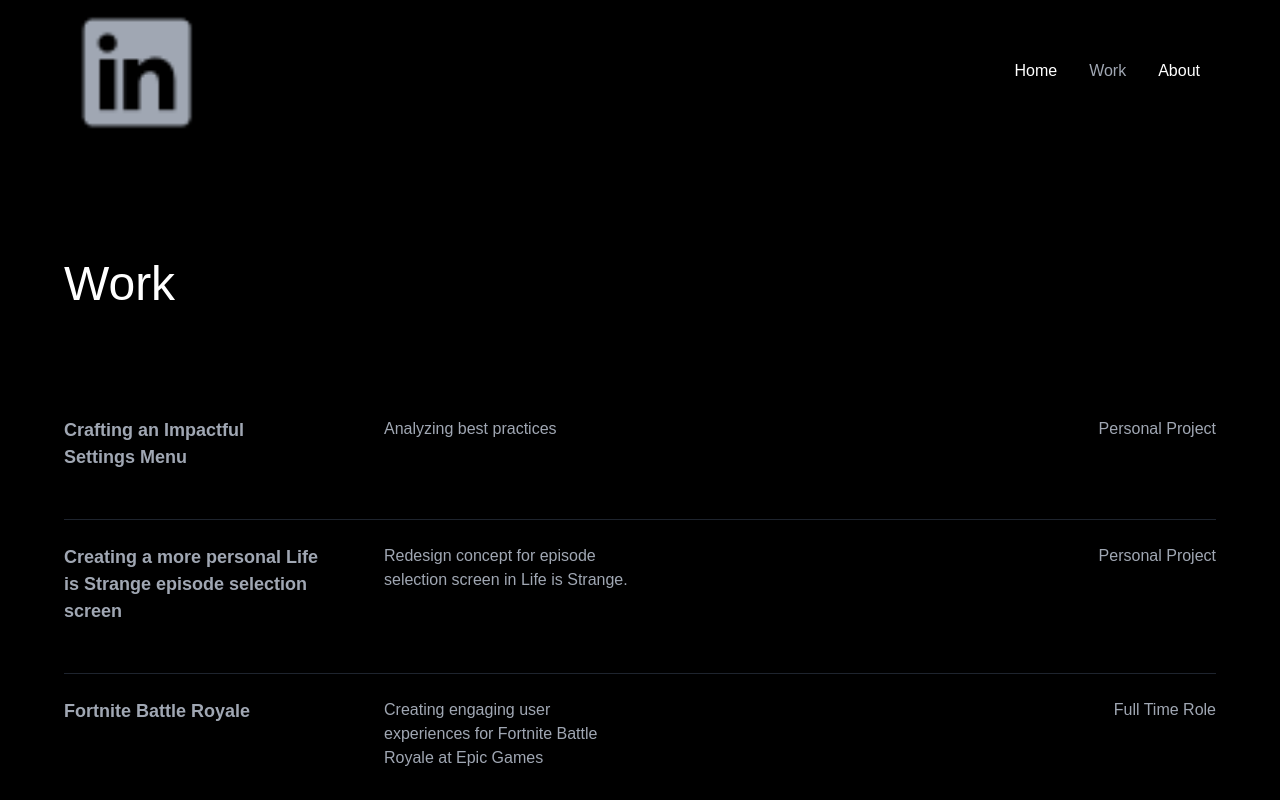
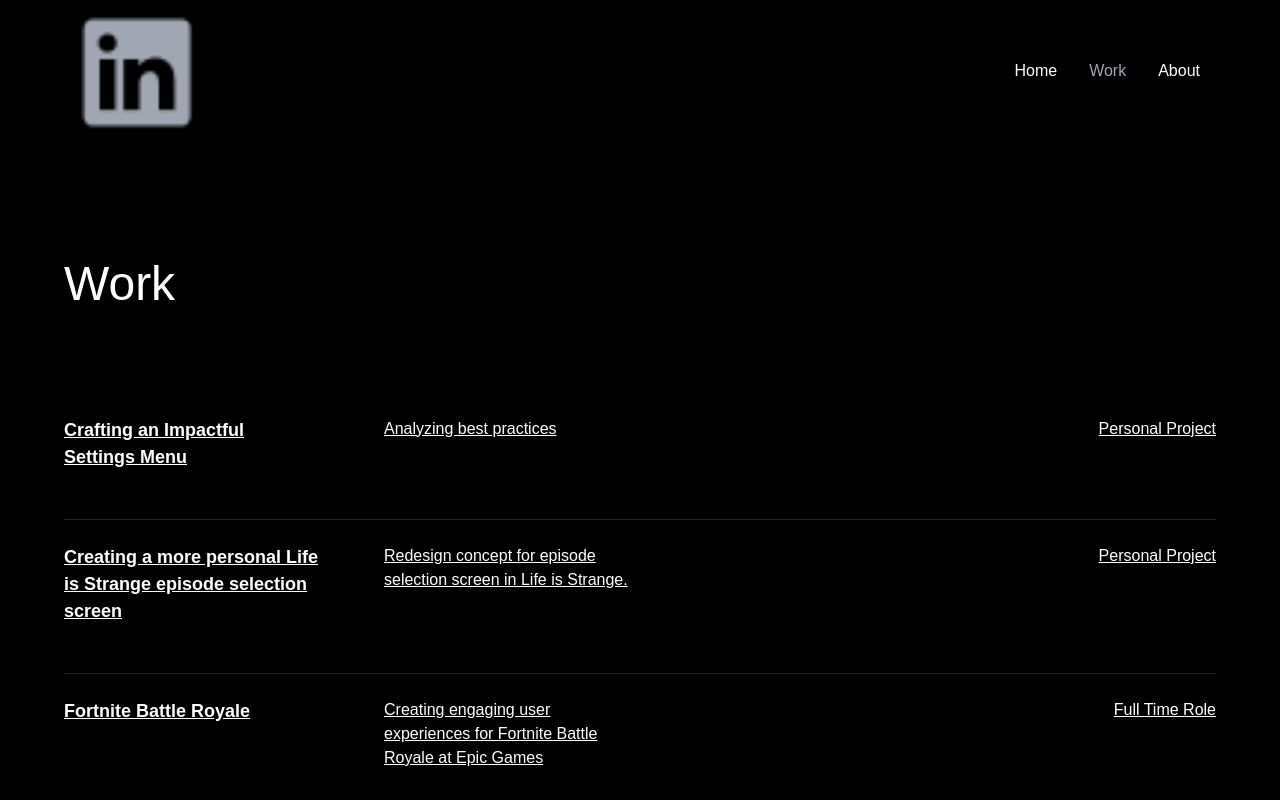
Before and after one commit to kostakis88/portfolio-irene, a React app: page /works in a window 1280 px wide. Shown: the top 800 px of the page. Built offline with nearby package versions, Linux system fonts and the light colour scheme.

Commit message:
[SCRUM-10] Add dynamic routing and data fetching to WorkDetails page

```diff
--- a/src/App.js
+++ b/src/App.js
@@ -16,7 +16,7 @@ const App = () => {
           <Route path="/" element={<Home />} />
           <Route path="/works" element={<Work />} />
           <Route path="/about" element={<About />} />
-          <Route path="/work-details" element={<WorkDetails />} />
+          <Route path="/work/:id" element={<WorkDetails />} />
         </Routes>
         <Footer />
       </main>
--- a/src/components/WorkItem.js
+++ b/src/components/WorkItem.js
@@ -1,12 +1,14 @@
 import React from 'react';
+import { Link } from 'react-router-dom';
 
-const WorkItem = ({ title, date, tags, description, href, hiddenText }) => {
+const WorkItem = ({ id, title, description, tags }) => {
   return (
+    <Link to={`/work/${id}`}>
       <div className="work-item">
         <div className="work-heading">
           <div className="text-size-medium text-weight-bold">{title}</div>
         </div>
-      <p className="portfolio-date">{date}</p>
+        <p className="portfolio-description">{description}</p>
         <div className="tag-list">
           <div className="collection-list">
             {tags.map((tag, index) => (
@@ -17,6 +19,7 @@ const WorkItem = ({ title, date, tags, description, href, hiddenText }) => {
           </div>
         </div>
       </div>
+    </Link >
   );
 };
 
--- a/src/pages/Work.js
+++ b/src/pages/Work.js
@@ -5,33 +5,39 @@ const Work = () => {
 
     const workItems = [
         {
+            id: 1,
             title: 'Crafting an Impactful Settings Menu',
-            date: 'Analyzing best practices',
+            description: 'Analyzing best practices',
             tags: ['Personal Project'],
         },
         {
+            id: 2,
             title: 'Creating a more personal Life is Strange episode selection screen',
-            date: 'Redesign concept for episode selection screen in Life is Strange.',
+            description: 'Redesign concept for episode selection screen in Life is Strange.',
             tags: ['Personal Project'],
         },
         {
+            id: 3,
             title: 'Fortnite Battle Royale',
-            date: 'Creating engaging user experiences for Fortnite Battle Royale at Epic Games',
+            description: 'Creating engaging user experiences for Fortnite Battle Royale at Epic Games',
             tags: ['Full Time Role'],
         },
         {
+            id: 4,
             title: 'Designing a Mode Selection Menu for a Spider-Verse Game',
-            date: 'Menu design concept for a spider-verse game.',
+            description: 'Menu design concept for a spider-verse game.',
             tags: ['Personal Project'],
         },
         {
+            id: 5,
             title: "Marvel's Spider-Man 2",
-            date: "UI/UX Art Intern on Marvel's Spider-Man 2 at Insomniac Games",
+            description: "UI/UX Art Intern on Marvel's Spider-Man 2 at Insomniac Games",
             tags: ['Internship'],
         },
         {
+            id: 6,
             title: 'Designing with Accessibility - The Walking Dead Final Season',
-            date: 'Analyzing design approaches presented throughout The Walking Dead Final Season',
+            description: 'Analyzing design approaches presented throughout The Walking Dead Final Season',
             tags: ['Personal Project'],
         },
     ];
@@ -49,8 +55,8 @@ const Work = () => {
                             </div>
                         </div>
                         <div className="work-component">
-                            {workItems.map((item, index) => (
-                                <WorkItem key={index} {...item} />
+                            {workItems.map((item) => (
+                                <WorkItem key={item.id} id={item.id} title={item.title} description={item.description} tags={item.tags} />
                             ))}
                         </div>
                     </div>
--- a/src/pages/WorkDetails.js
+++ b/src/pages/WorkDetails.js
@@ -1,31 +1,35 @@
-import React from 'react';
+import React, { useEffect, useState } from 'react';
+import { useParams } from 'react-router-dom';
 import PortfolioHeader from '../components/PortfolioHeader';
 import ContentSection from '../components/ContentSection';
 import ButtonPrimary from '../components/ButtonPrimary';
+import image from '../images/image.png';
 
 const WorkDetails = () => {
-  const headerData = {
+  const { id } = useParams(); // Fetch the ID from the URL
+  const [workData, setWorkData] = useState(null);
+
+  // Mock data for demonstration; replace this with an API call or actual data fetch
+  const mockWorkDetails = {
+    1: {
+      headerData: {
         title: 'Creating a more personal Life is Strange episode selection screen',
-    subtitle:
-      'Redesign concept for the episode selection screen in Life is Strange.',
+        subtitle: 'Redesign concept for the episode selection screen in Life is Strange.',
         tags: [
           { href: '/services/personal-project', label: 'Personal Project' },
         ],
-  };
-
-  const imageData = {
-    src: 'https://cdn.prod.website-files.com/65789852928ac72747df127e/657a60d6674a4d7e50302e29_6412085730cbae8090df014d_Ep1.png',
-    srcSet:
-      'https://cdn.prod.website-files.com/65789852928ac72747df127e/657a60d6674a4d7e50302e29_6412085730cbae8090df014d_Ep1-p-500.png 500w, https://cdn.prod.website-files.com/65789852928ac72747df127e/657a60d6674a4d7e50302e29_6412085730cbae8090df014d_Ep1-p-800.png 800w, https://cdn.prod.website-files.com/65789852928ac72747df127e/657a60d6674a4d7e50302e29_6412085730cbae8090df014d_Ep1-p-1080.png 1080w, https://cdn.prod.website-files.com/65789852928ac72747df127e/657a60d6674a4d7e50302e29_6412085730cbae8090df014d_Ep1-p-1600.png 1600w, https://cdn.prod.website-files.com/65789852928ac72747df127e/657a60d6674a4d7e50302e29_6412085730cbae8090df014d_Ep1.png 1920w',
+      },
+      imageData: {
+        src: image,
+        srcSet: image,
         alt: 'Life is Strange Episode Selection',
         overlayStyle: {
           transform:
             'translate3d(0px, 100%, 0px) scale3d(1, 1, 1) rotateX(0deg) rotateY(0deg) rotateZ(0deg) skew(0deg)',
           transformStyle: 'preserve-3d',
         },
-  };
-
-  const contentData = [
+      },
+      contentData: [
         { type: 'heading', content: 'Overview' },
         {
           type: 'text',
@@ -35,7 +39,7 @@ const WorkDetails = () => {
         { type: 'heading', content: 'Final Product' },
         {
           type: 'video',
-      src: 'https://www.youtube.com/embed/Iw4e9F2tMAg?start=1',
+          src: '#',
           title: 'Life is Strange Remastered: Episode Selection Redesign',
         },
         { type: 'heading', content: 'Analyzing In-Game Design' },
@@ -46,7 +50,7 @@ const WorkDetails = () => {
         },
         {
           type: 'image',
-      src: 'https://cdn.prod.website-files.com/65789852928ac72747df127e/657a5b36a5fe6744961c2736_image%2018.png',
+          src: image,
         },
         { type: 'heading', content: 'Design Process' },
         {
@@ -68,7 +72,7 @@ const WorkDetails = () => {
         },
         {
           type: 'image',
-      src: 'https://cdn.prod.website-files.com/65789852928ac72747df127e/657a5d09b78111bce933c79d_Group%208%20(1).png',
+          src: image,
         },
         { type: 'heading', content: 'Episode Tile Stylization' },
         {
@@ -82,9 +86,24 @@ const WorkDetails = () => {
         { type: 'text', content: 'Sharpie marking for episode and title' },
         {
           type: 'image',
-      src: 'https://cdn.prod.website-files.com/65789852928ac72747df127e/657a6093b78111bce93600bf_64120a5539e6a900a8de1306_Group%201.png',
+          src: image,
         },
-  ];
+      ],
+    },
+    // Add more mock work details for other IDs as needed
+  };
+
+  useEffect(() => {
+    // Simulate fetching data based on the ID
+    const fetchedData = mockWorkDetails[id];
+    setWorkData(fetchedData);
+  }, [id]);
+
+  if (!workData) {
+    return <p>Loading...</p>; // Show a loading indicator while fetching data
+  }
+
+  const { headerData, imageData, contentData } = workData;
 
   return (
     <div className="work-details">
```
Lines whose indentation alone changed are shown as unchanged.
